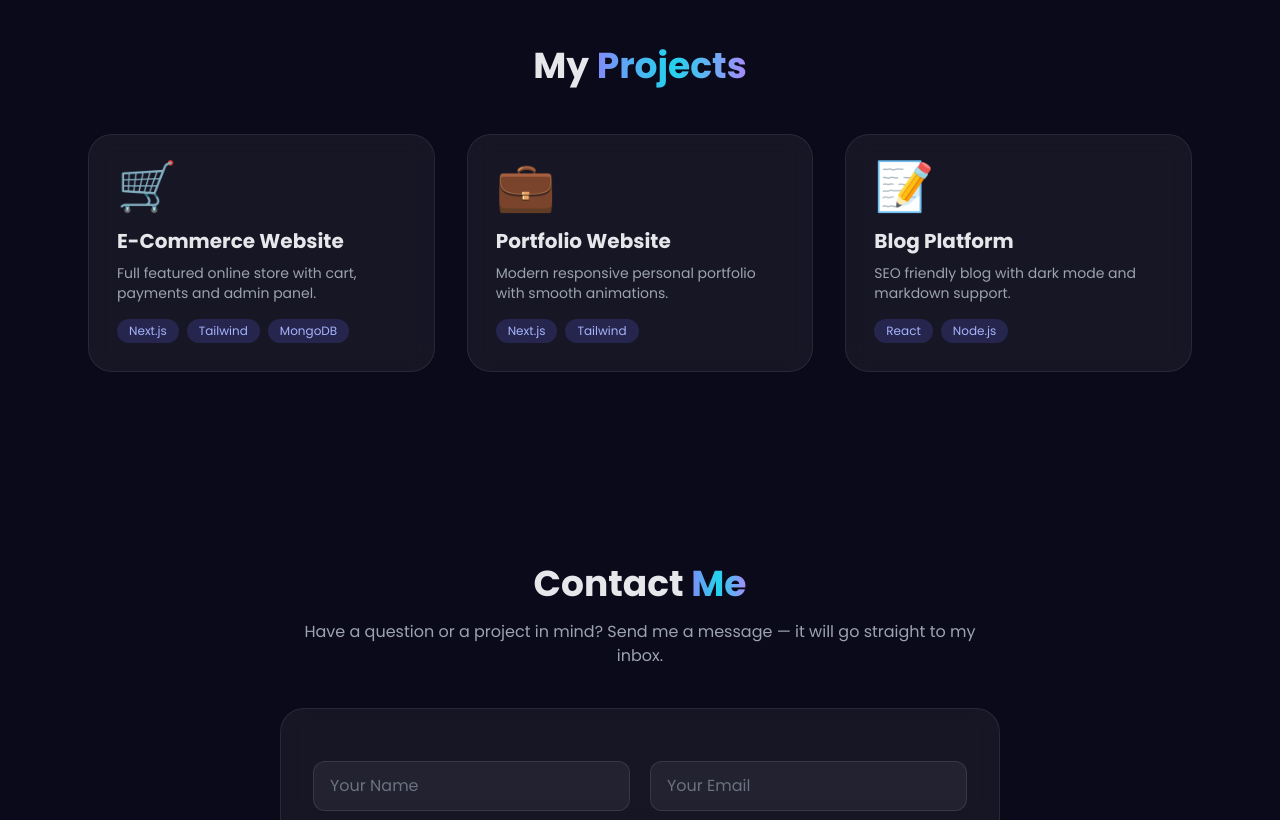
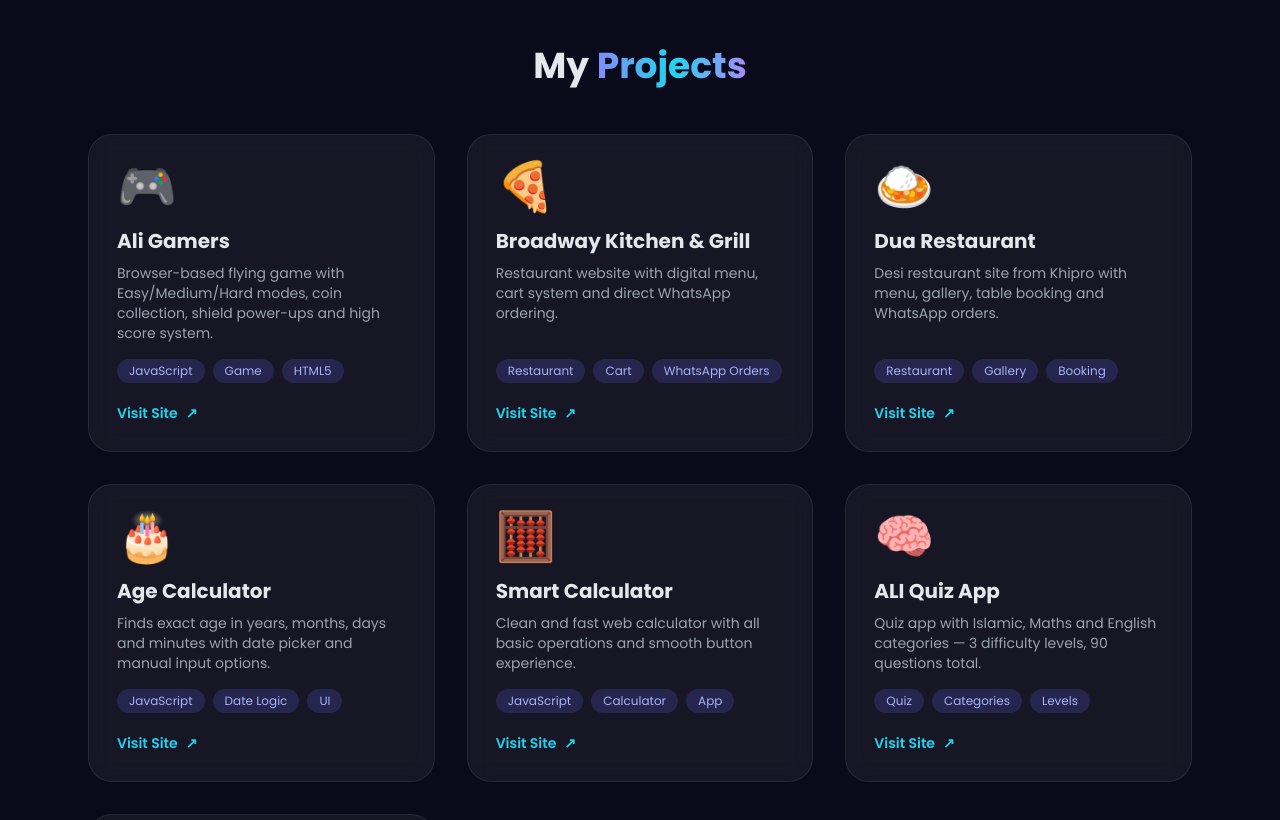
Before and after one commit to hoorkaimi786-lab/M.AHMED-PROFILO, a Next.js app: page / in a window 1280 px wide. Shown: the part 1980-2800 px from the top of the page. Built offline with nearby package versions, Linux system fonts and the light colour scheme.

Commit message:
Add 7 real projects with live links to Projects section

```diff
--- a/app/page.jsx
+++ b/app/page.jsx
@@ -26,22 +26,53 @@ const skills = [
 
 const projects = [
   {
-    title: "E-Commerce Website",
-    desc: "Full featured online store with cart, payments and admin panel.",
-    tags: ["Next.js", "Tailwind", "MongoDB"],
-    emoji: "🛒",
+    title: "Ali Gamers",
+    desc: "Browser-based flying game with Easy/Medium/Hard modes, coin collection, shield power-ups and high score system.",
+    tags: ["JavaScript", "Game", "HTML5"],
+    emoji: "🎮",
+    link: "http://ali-gamers.vercel.app",
   },
   {
-    title: "Portfolio Website",
-    desc: "Modern responsive personal portfolio with smooth animations.",
-    tags: ["Next.js", "Tailwind"],
-    emoji: "💼",
+    title: "Broadway Kitchen & Grill",
+    desc: "Restaurant website with digital menu, cart system and direct WhatsApp ordering.",
+    tags: ["Restaurant", "Cart", "WhatsApp Orders"],
+    emoji: "🍕",
+    link: "http://broad-way-baba.vercel.app",
   },
   {
-    title: "Blog Platform",
-    desc: "SEO friendly blog with dark mode and markdown support.",
-    tags: ["React", "Node.js"],
-    emoji: "📝",
+    title: "Dua Restaurant",
+    desc: "Desi restaurant site from Khipro with menu, gallery, table booking and WhatsApp orders.",
+    tags: ["Restaurant", "Gallery", "Booking"],
+    emoji: "🍛",
+    link: "http://dua-restaurant-khipro.vercel.app",
+  },
+  {
+    title: "Age Calculator",
+    desc: "Finds exact age in years, months, days and minutes with date picker and manual input options.",
+    tags: ["JavaScript", "Date Logic", "UI"],
+    emoji: "🎂",
+    link: "http://age-calculater-omega.vercel.app",
+  },
+  {
+    title: "Smart Calculator",
+    desc: "Clean and fast web calculator with all basic operations and smooth button experience.",
+    tags: ["JavaScript", "Calculator", "App"],
+    emoji: "🧮",
+    link: "http://ali-calculater.vercel.app",
+  },
+  {
+    title: "ALI Quiz App",
+    desc: "Quiz app with Islamic, Maths and English categories — 3 difficulty levels, 90 questions total.",
+    tags: ["Quiz", "Categories", "Levels"],
+    emoji: "🧠",
+    link: "https://alikk-quiz.netlify.app",
+  },
+  {
+    title: "Earn Trading Platform",
+    desc: "Online trading platform with secure user login and account management system.",
+    tags: ["PHP", "Web App", "Auth"],
+    emoji: "📈",
+    link: "https://earntrading.click/login.php",
   },
 ];
 
@@ -290,14 +321,19 @@ export default function Home() {
         </h2>
         <div className="grid grid-cols-1 md:grid-cols-3 gap-8">
           {projects.map((p) => (
-            <div
+            <a
               key={p.title}
-              className="glass rounded-3xl p-7 hover:-translate-y-2 hover:border-cyan-400/40 transition duration-300"
+              href={p.link}
+              target="_blank"
+              rel="noopener noreferrer"
+              className="group glass rounded-3xl p-7 flex flex-col hover:-translate-y-2 hover:border-cyan-400/40 transition duration-300"
             >
               <div className="text-5xl mb-4">{p.emoji}</div>
-              <h3 className="text-xl font-bold mb-2">{p.title}</h3>
-              <p className="text-gray-400 text-sm mb-4">{p.desc}</p>
-              <div className="flex flex-wrap gap-2">
+              <h3 className="text-xl font-bold mb-2 group-hover:text-cyan-300 transition">
+                {p.title}
+              </h3>
+              <p className="text-gray-400 text-sm mb-4 flex-1">{p.desc}</p>
+              <div className="flex flex-wrap gap-2 mb-5">
                 {p.tags.map((t) => (
                   <span
                     key={t}
@@ -307,7 +343,13 @@ export default function Home() {
                   </span>
                 ))}
               </div>
-            </div>
+              <span className="inline-flex items-center gap-2 text-sm font-semibold text-cyan-400">
+                Visit Site
+                <span className="transition-transform duration-300 group-hover:translate-x-1 group-hover:-translate-y-1">
+                  ↗
+                </span>
+              </span>
+            </a>
           ))}
         </div>
       </section>
```
